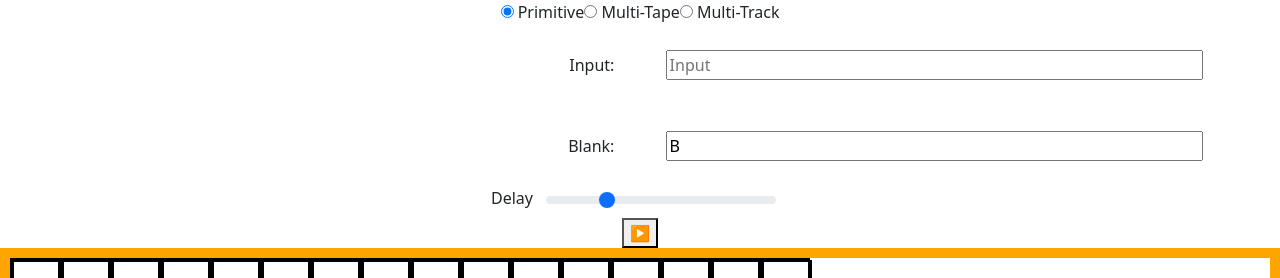
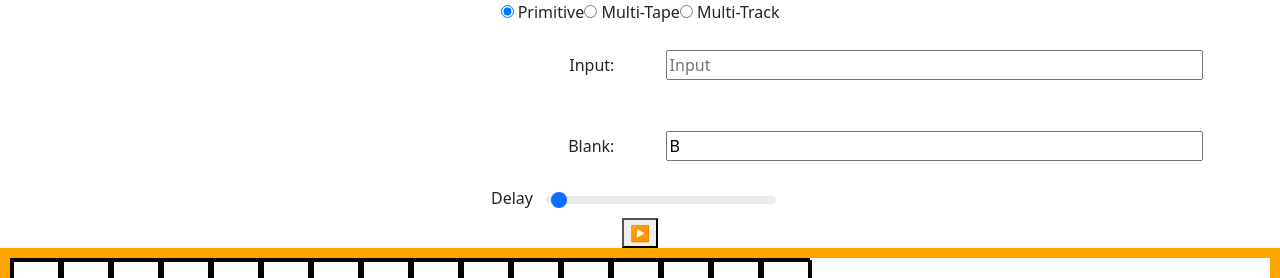
Before and after one commit to VenkataRamanaRao5/turing-machine, a React (Vite) app: page / in a window 1280 px wide. Shown: the top 278 px of the page. Built offline with nearby package versions, Linux system fonts and the light colour scheme.

Commit message:
fixed slider

```diff
--- a/src/Machine.tsx
+++ b/src/Machine.tsx
@@ -85,7 +85,7 @@ const Machine = ({
             </div>
             <div>
                 <label htmlFor="delayRange" className="form-label">Delay</label>
-                <input type="range" className="form-range" id="delayRange" value={delayRef.current} onChange={e => {delayRef.current = parseInt(e.currentTarget.value)}} step={1} min={1} max={2000} />
+                <input type="range" className="form-range" id="delayRange" onMouseUp={e => { delayRef.current = parseInt(e.currentTarget.value); e.currentTarget.blur()}} step={1} min={1} max={2000} />
             </div>
             <button onClick={pausePlay}>{isPlaying ? "⏸️" : "▶️"}</button>
             {canvases.map((tape, ind) =>
```
